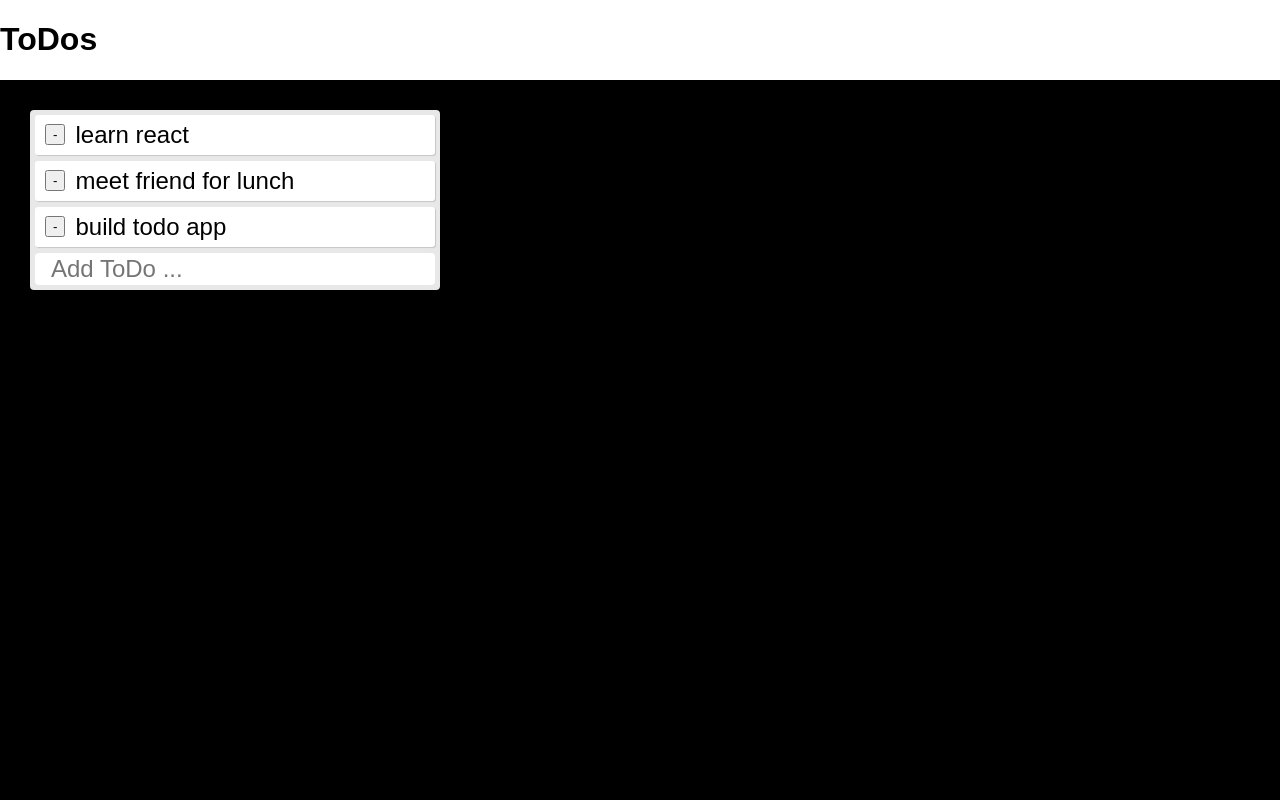
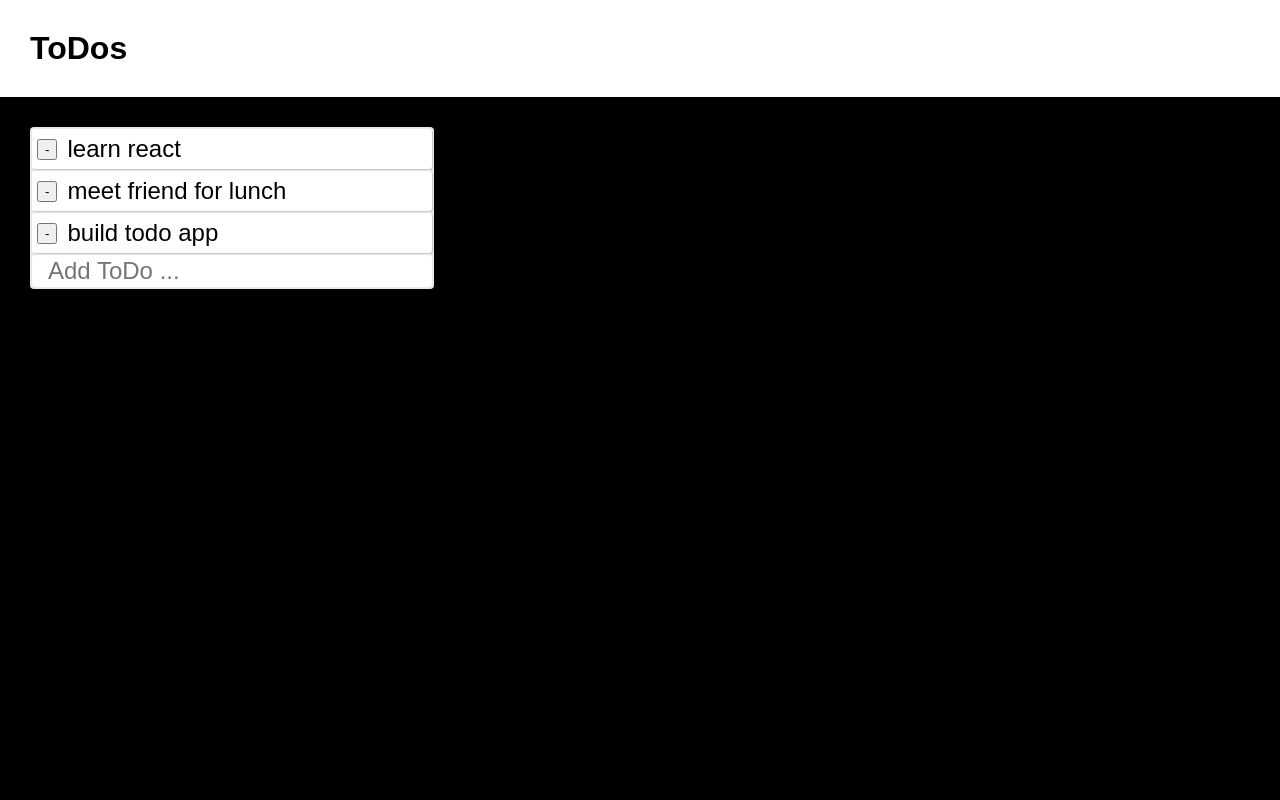
Before and after one commit to davidlam-craftsair/todo-list, a plain HTML site: page index.html in a window 1280 px wide. Shown: the top 800 px of the page. Drawn offline with nearby package versions, Linux system fonts and the light colour scheme.

Commit message:
revised styles.css for better layout

```diff
--- a/styles.css
+++ b/styles.css
@@ -9,6 +9,10 @@ code {
   font-family:Arial;
 }
 
+h1{
+  margin: 30px;
+}
+
 .app {
   background: black;
   padding: 30px;
@@ -18,16 +22,16 @@ code {
 .todo-list{
   background: #e8e8e8;
   border-radius: 4px;
-  padding: 5px;
+  padding: 2px;
   max-width: 400px;
 }
 
 .todo{
   background:#fff;
   box-shadow: 1px 1px 1px rgba(0,0,0,0.15);
-  padding: 3px 10px;
+  padding: 3px 5px;
   font-size: 24px;
-  margin-bottom: 6px;
+  margin-bottom: 2px;
   border-radius: 3px;
   display: flex;
   align-items: center;
```
